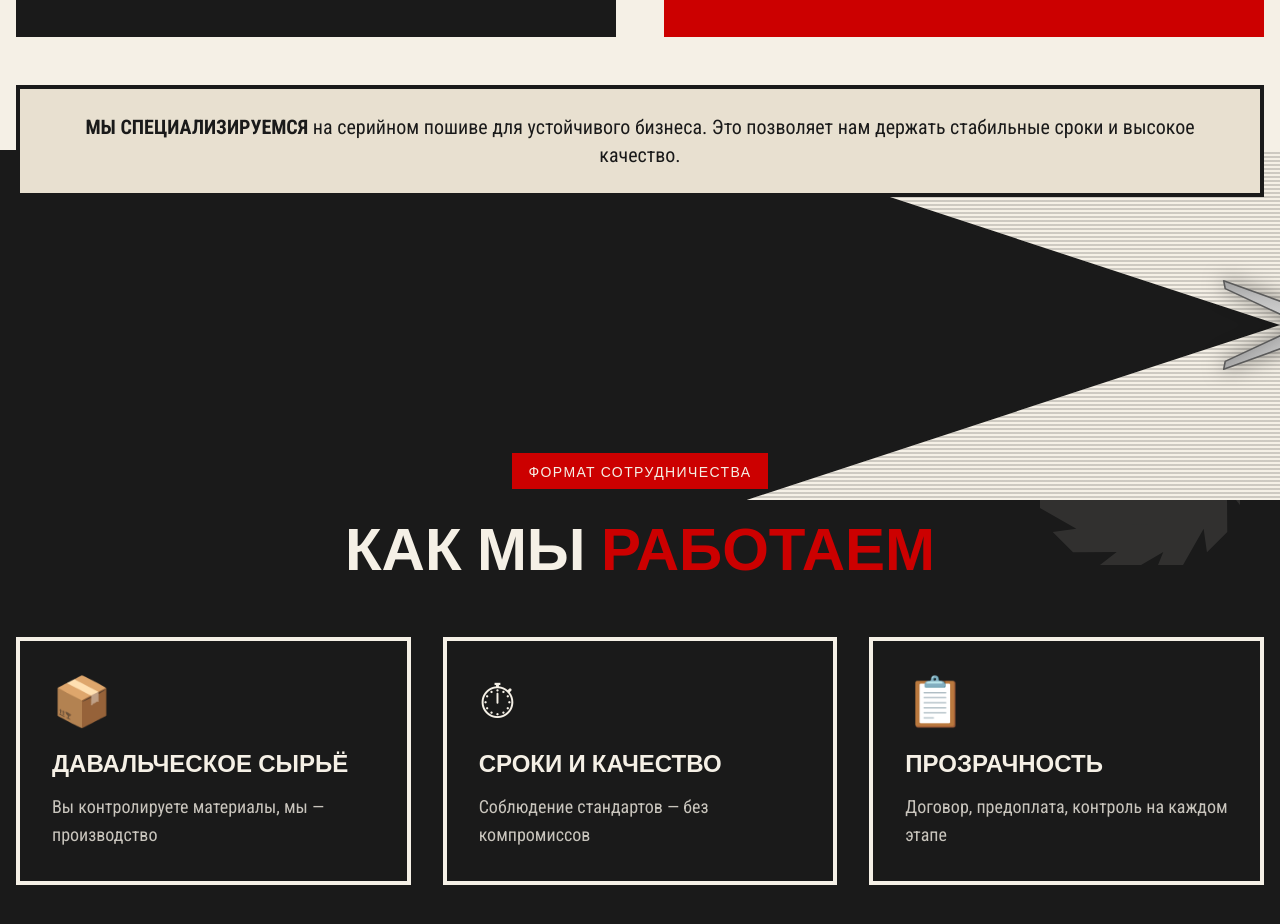
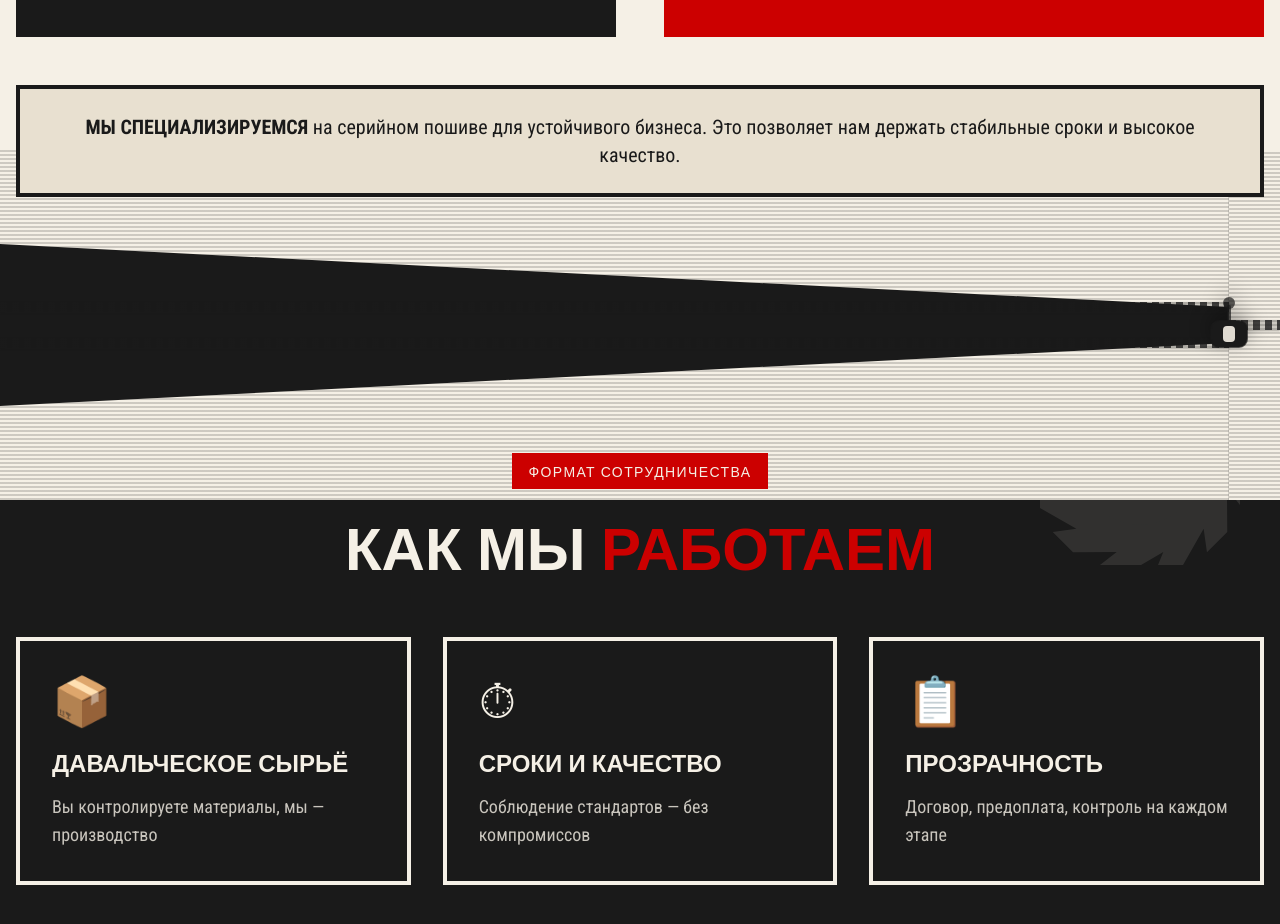
Before and after one commit to spbotdel/sewing, a Next.js app: page / in a window 1280 px wide. Shown: the part 1680-2604 px from the top of the page. Built offline with nearby package versions, Linux system fonts and the light colour scheme.

Commit message:
Add zipper divider transition

```diff
--- a/app/page.tsx
+++ b/app/page.tsx
@@ -2,6 +2,7 @@ import { Header } from "@/components/header";
 import { Hero } from "@/components/hero";
 import { TargetAudience } from "@/components/target-audience";
 import { ScissorsDivider } from "@/components/scissors-divider";
+import { ZipperDivider } from "@/components/zipper-divider";
 import { WorkFormat } from "@/components/work-format";
 import { Specialization } from "@/components/specialization";
 import { Process } from "@/components/process";
@@ -22,8 +23,8 @@ export default function Home() {
 
       <TargetAudience />
 
-      {/* Scissors cut transition: cream to black */}
-      <ScissorsDivider fromTheme="cream" toTheme="black" />
+      {/* Zipper transition: cream to black */}
+      <ZipperDivider fromTheme="cream" toTheme="black" />
 
       <WorkFormat />
       <Specialization />
--- /dev/null
+++ b/components/zipper-divider.tsx
@@ -0,0 +1,287 @@
+"use client";
+
+import { useEffect, useRef, useState } from "react";
+
+interface ZipperDividerProps {
+  fromTheme: "cream" | "black" | "red";
+  toTheme: "cream" | "black" | "red";
+}
+
+const themeColors = {
+  cream: { bg: "#F5F0E6", fg: "#1A1A1A" },
+  black: { bg: "#1A1A1A", fg: "#F5F0E6" },
+  red: { bg: "#CC0000", fg: "#F5F0E6" },
+};
+
+const clamp = (value: number, min: number, max: number) =>
+  Math.min(Math.max(value, min), max);
+
+const hexToRgba = (hex: string, alpha: number) => {
+  const normalized = hex.replace("#", "");
+  const parsed = parseInt(normalized, 16);
+  const r = (parsed >> 16) & 255;
+  const g = (parsed >> 8) & 255;
+  const b = parsed & 255;
+  return `rgba(${r}, ${g}, ${b}, ${alpha})`;
+};
+
+const ZIPPER_PROGRESS_BOOST = 1.15;
+const ZIPPER_PROGRESS_OFFSET = 0;
+const ZIPPER_PROGRESS_EASING = 1.15;
+const ZIPPER_START_DELAY = 0.06;
+const ZIPPER_MIN_X = 4;
+const ZIPPER_MAX_X = 96;
+const OPEN_START = 0.08;
+const OPEN_SLOPE_MAX = 18;
+const OPEN_GAP_MAX = 18;
+const TEETH_HEIGHT = 10;
+
+export function ZipperDivider({ fromTheme, toTheme }: ZipperDividerProps) {
+  const [zipperProgress, setZipperProgress] = useState(0);
+  const [scrollDirection, setScrollDirection] = useState<"down" | "up">("down");
+  const ref = useRef<HTMLDivElement>(null);
+  const lastScrollY = useRef(0);
+  const rafId = useRef<number | null>(null);
+
+  useEffect(() => {
+    lastScrollY.current = window.scrollY;
+
+    const update = () => {
+      if (!ref.current) return;
+      const rect = ref.current.getBoundingClientRect();
+      const viewportHeight = window.innerHeight || 1;
+      const total = viewportHeight + rect.height;
+      const rawProgress = (viewportHeight - rect.top) / total;
+      const clampedProgress = clamp(rawProgress, 0, 1);
+      const easedProgress = Math.pow(clampedProgress, ZIPPER_PROGRESS_EASING);
+      const boostedProgress = clamp(
+        easedProgress * ZIPPER_PROGRESS_BOOST + ZIPPER_PROGRESS_OFFSET,
+        0,
+        1
+      );
+      const maxScroll = Math.max(
+        0,
+        document.documentElement.scrollHeight - viewportHeight
+      );
+      const atBottom = window.scrollY >= maxScroll - 2;
+      setZipperProgress(atBottom ? 1 : boostedProgress);
+
+      const currentY = window.scrollY;
+      const delta = currentY - lastScrollY.current;
+      if (Math.abs(delta) > 2) {
+        setScrollDirection(delta > 0 ? "down" : "up");
+      }
+      lastScrollY.current = currentY;
+    };
+
+    const onScroll = () => {
+      if (rafId.current !== null) return;
+      rafId.current = requestAnimationFrame(() => {
+        rafId.current = null;
+        update();
+      });
+    };
+
+    update();
+    window.addEventListener("scroll", onScroll, { passive: true });
+    window.addEventListener("resize", onScroll);
+
+    return () => {
+      if (rafId.current !== null) {
+        cancelAnimationFrame(rafId.current);
+      }
+      window.removeEventListener("scroll", onScroll);
+      window.removeEventListener("resize", onScroll);
+    };
+  }, []);
+
+  const fromColors = themeColors[fromTheme];
+  const toColors = themeColors[toTheme];
+  const reverse = scrollDirection === "up";
+
+  const zipProgress = clamp(
+    (zipperProgress - ZIPPER_START_DELAY) / (1 - ZIPPER_START_DELAY),
+    0,
+    1
+  );
+  const zipX = ZIPPER_MIN_X + (ZIPPER_MAX_X - ZIPPER_MIN_X) * zipProgress;
+  const openProgress = clamp((zipProgress - OPEN_START) / (1 - OPEN_START), 0, 1);
+  const openSlope = openProgress * OPEN_SLOPE_MAX;
+  const openGap = openProgress * OPEN_GAP_MAX;
+
+  const topSeam = 50 - openSlope;
+  const bottomSeam = 50 + openSlope;
+
+  const textureColor = hexToRgba(fromColors.fg, 0.18);
+  const fabricTexture = `repeating-linear-gradient(
+    0deg,
+    transparent,
+    transparent 2px,
+    ${textureColor} 2px,
+    ${textureColor} 4px
+  )`;
+
+  const teethColor = hexToRgba(fromColors.fg, 0.78);
+  const teethShadow = hexToRgba(fromColors.fg, 0.35);
+  const tapeColor = hexToRgba(fromColors.fg, 0.18);
+  const sliderBody = fromColors.fg;
+  const sliderEdge = hexToRgba(fromColors.fg, 0.7);
+  const sliderSlot = hexToRgba(fromColors.bg, 0.9);
+
+  const teethPattern = `repeating-linear-gradient(90deg, ${teethColor} 0 7px, transparent 7px 12px)`;
+  const openTopY = `calc(50% - ${openGap}px - ${TEETH_HEIGHT / 2}px)`;
+  const openBottomY = `calc(50% + ${openGap}px - ${TEETH_HEIGHT / 2}px)`;
+  const closedY = `calc(50% - ${TEETH_HEIGHT / 2}px)`;
+
+  return (
+    <div
+      ref={ref}
+      className="relative h-[250px] md:h-[350px] -my-[125px] md:-my-[175px] pointer-events-none z-20"
+      aria-hidden="true"
+    >
+      <div
+        className="absolute inset-0 overflow-hidden"
+        style={{ backgroundColor: toColors.bg }}
+      >
+        {/* Closed fabric on the right */}
+        <div
+          className="absolute inset-0"
+          style={{
+            backgroundColor: fromColors.bg,
+            backgroundImage: fabricTexture,
+            backgroundPosition: "0 0",
+            clipPath: `polygon(${zipX}% 0, 100% 0, 100% 100%, ${zipX}% 100%)`,
+          }}
+        />
+
+        {/* Top fabric piece */}
+        <div
+          className="absolute inset-0 transition-transform"
+          style={{
+            clipPath: `polygon(0 0, ${zipX}% 0, ${zipX}% 50%, 0 ${topSeam}%)`,
+            transform: `translateY(${-openGap}px)`,
+            transformOrigin: `${zipX}% 50%`,
+            transition: "transform 0.2s ease-out",
+          }}
+        >
+          <div
+            className="absolute inset-0"
+            style={{
+              backgroundColor: fromColors.bg,
+              backgroundImage: fabricTexture,
+              backgroundPosition: "0 0",
+            }}
+          />
+        </div>
+
+        {/* Bottom fabric piece */}
+        <div
+          className="absolute inset-0 transition-transform"
+          style={{
+            clipPath: `polygon(0 ${bottomSeam}%, ${zipX}% 50%, ${zipX}% 100%, 0 100%)`,
+            transform: `translateY(${openGap}px)`,
+            transformOrigin: `${zipX}% 50%`,
+            transition: "transform 0.2s ease-out",
+          }}
+        >
+          <div
+            className="absolute inset-0"
+            style={{
+              backgroundColor: fromColors.bg,
+              backgroundImage: fabricTexture,
+              backgroundPosition: "0 0",
+            }}
+          />
+        </div>
+
+        {/* Zipper teeth (open rows) */}
+        <div
+          className="absolute z-20"
+          style={{
+            left: 0,
+            width: `${zipX}%`,
+            top: openTopY,
+            height: `${TEETH_HEIGHT}px`,
+            backgroundColor: tapeColor,
+            backgroundImage: teethPattern,
+            boxShadow: `0 1px 2px ${teethShadow}`,
+            opacity: openProgress,
+          }}
+        />
+        <div
+          className="absolute z-20"
+          style={{
+            left: 0,
+            width: `${zipX}%`,
+            top: openBottomY,
+            height: `${TEETH_HEIGHT}px`,
+            backgroundColor: tapeColor,
+            backgroundImage: teethPattern,
+            boxShadow: `0 1px 2px ${teethShadow}`,
+            opacity: openProgress,
+          }}
+        />
+
+        {/* Zipper teeth (closed row) */}
+        <div
+          className="absolute z-20"
+          style={{
+            left: `${zipX}%`,
+            right: 0,
+            top: closedY,
+            height: `${TEETH_HEIGHT}px`,
+            backgroundColor: tapeColor,
+            backgroundImage: teethPattern,
+            boxShadow: `0 1px 2px ${teethShadow}`,
+          }}
+        />
+
+        {/* Zipper slider */}
+        <div
+          className="absolute top-1/2 z-30"
+          style={{
+            left: `${zipX}%`,
+            transform: `translate(-50%, -50%) rotate(${reverse ? 180 : 0}deg)`,
+          }}
+        >
+          <svg
+            width="64"
+            height="64"
+            viewBox="0 0 64 64"
+            fill="none"
+            style={{
+              filter: "drop-shadow(0 6px 10px rgba(0,0,0,0.35))",
+              overflow: "visible",
+            }}
+          >
+            <rect
+              x="14"
+              y="10"
+              width="36"
+              height="26"
+              rx="8"
+              fill={sliderBody}
+              stroke={sliderEdge}
+              strokeWidth="2"
+            />
+            <rect
+              x="26"
+              y="15"
+              width="12"
+              height="16"
+              rx="4"
+              fill={sliderSlot}
+            />
+            <path
+              d="M32 36 L32 50"
+              stroke={sliderEdge}
+              strokeWidth="4"
+              strokeLinecap="round"
+            />
+            <circle cx="32" cy="54" r="6" fill={sliderEdge} />
+          </svg>
+        </div>
+      </div>
+    </div>
+  );
+}
```
